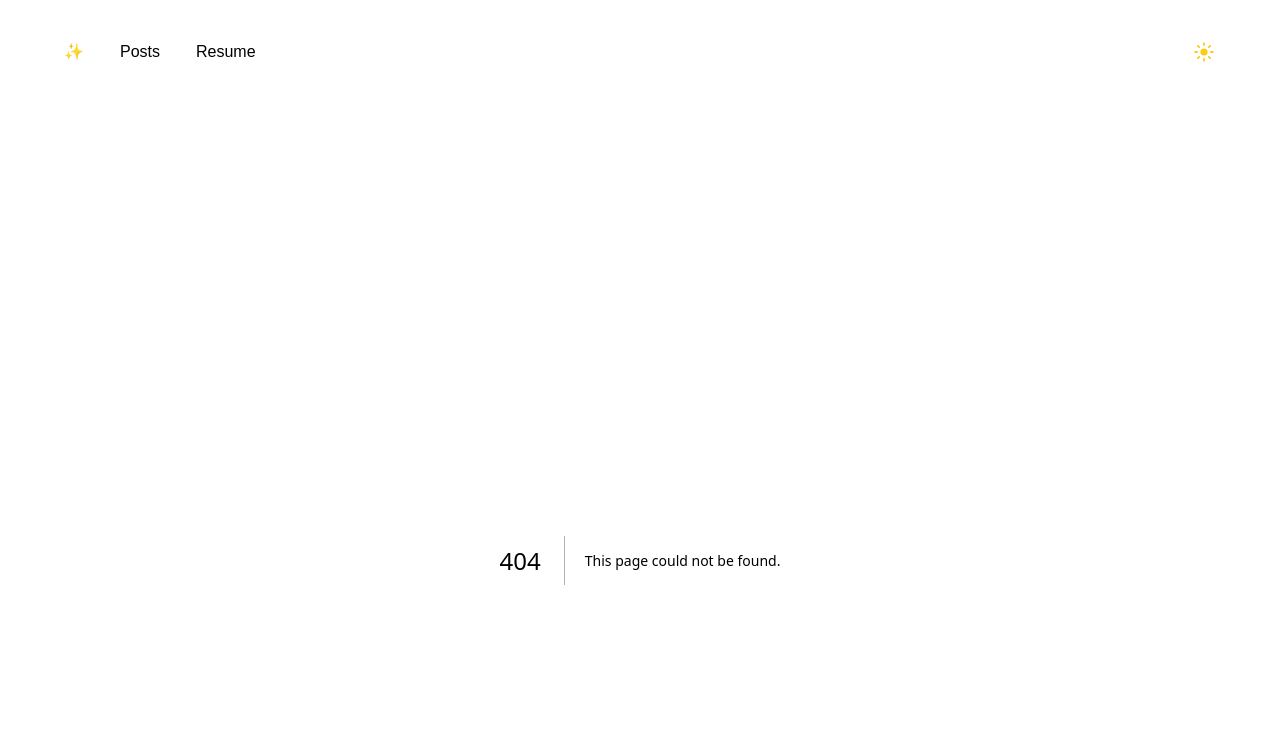
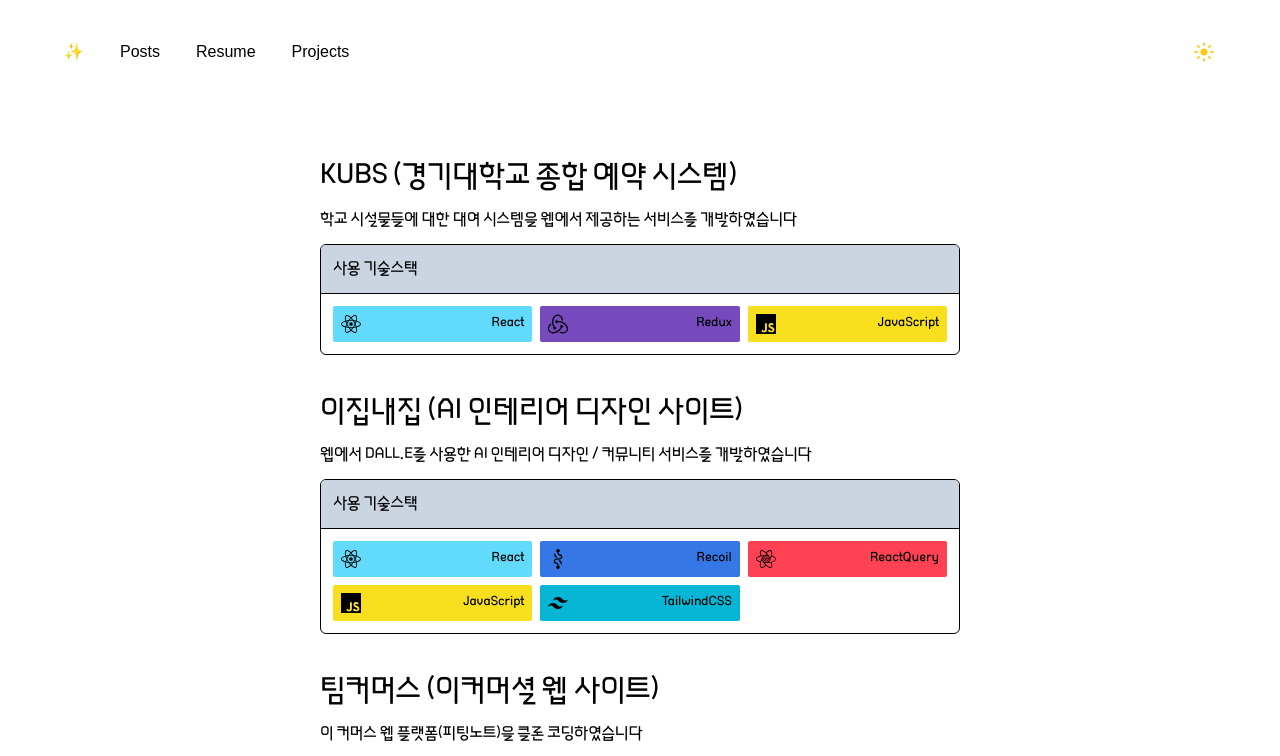
Before and after one commit to SWARVY/Caffhheiene_web, a Next.js app in the folder caffhheiene/: page /projects in a window 1280 px wide. Before the commit this address had no page. Shown: the top 756 px of the page. Built offline with nearby package versions, Linux system fonts and the light colour scheme; a web font is replaced by a local one.

Commit message:
feat : Previous projects 파트 생성, resume 페이지로부터 분리

```diff
--- /dev/null
+++ b/caffhheiene/src/app/projects/page.tsx
@@ -0,0 +1,9 @@
+import PreviousProjects from '@/containers/resume/PreviousProjects';
+
+export default function projects() {
+  return (
+    <div>
+      <PreviousProjects />
+    </div>
+  );
+}
--- a/caffhheiene/src/constants/navbar.ts
+++ b/caffhheiene/src/constants/navbar.ts
@@ -3,5 +3,6 @@
     { tag: '✨', link: '/' },
     { tag: 'Posts', link: '/posts' },
     { tag: 'Resume', link: '/resume' },
+    { tag: 'Projects', link: '/projects' },
   ],
 });
--- /dev/null
+++ b/caffhheiene/src/containers/resume/PreviousProjects.tsx
@@ -0,0 +1,26 @@
+import { PREVIOUS_PROJECTS } from '@/constants/user';
+import Badge from '@/containers/resume/Badge';
+
+export default function PreviousProjects() {
+  return (
+    <div className="grid gap-10">
+      {PREVIOUS_PROJECTS.map((data, idx) => (
+        <div key={idx} className="grid gap-3">
+          <h1 className="text-3xl">{data.name}</h1>
+          <h2 className="">{data.description}</h2>
+          <div className="border border-black rounded-md overflow-hidden">
+            <div className="bg-slate-300">
+              <h1 className="p-3">사용 기술스택</h1>
+            </div>
+            <hr className="border-black" />
+            <div className="grid grid-cols-3 p-3 gap-2">
+              {data.stack.map((tech, idx) => (
+                <Badge key={idx} svgImage={tech.svg} name={tech.name} color={tech.color} />
+              ))}
+            </div>
+          </div>
+        </div>
+      ))}
+    </div>
+  );
+}
```
